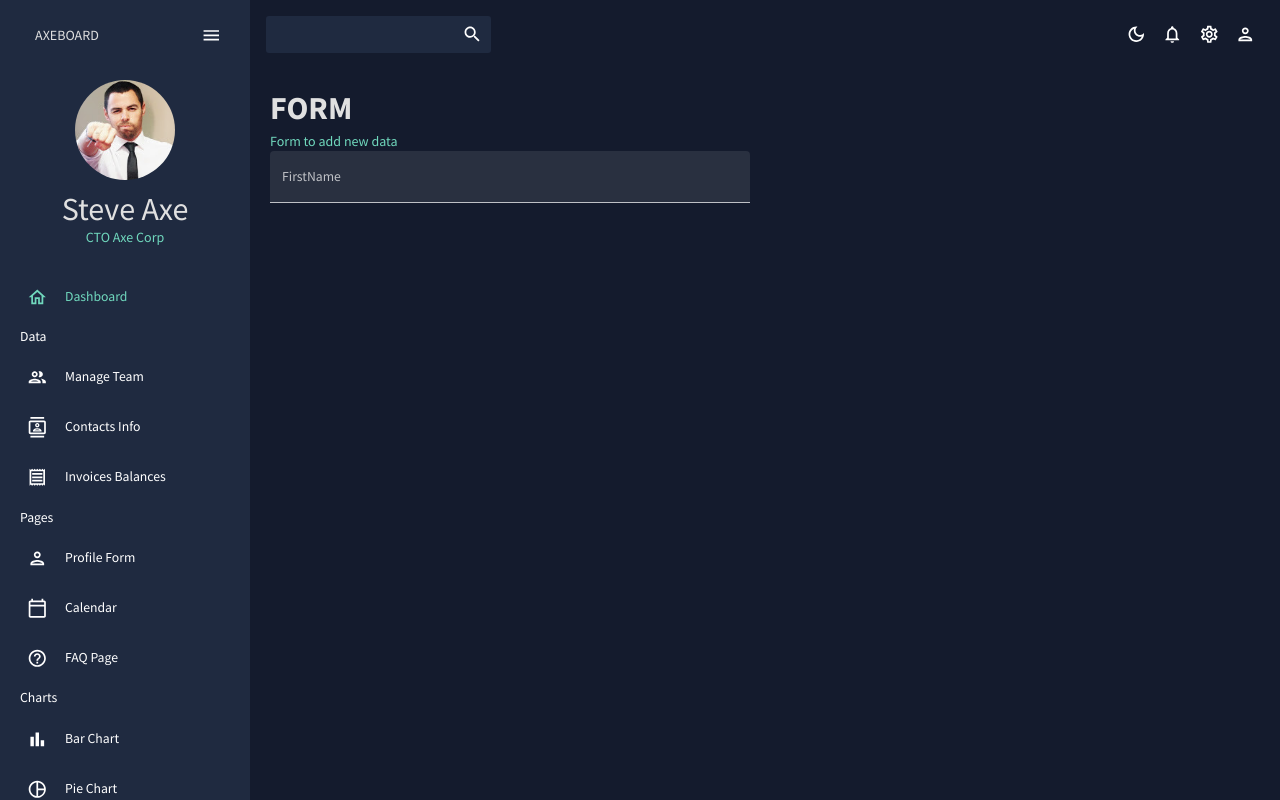
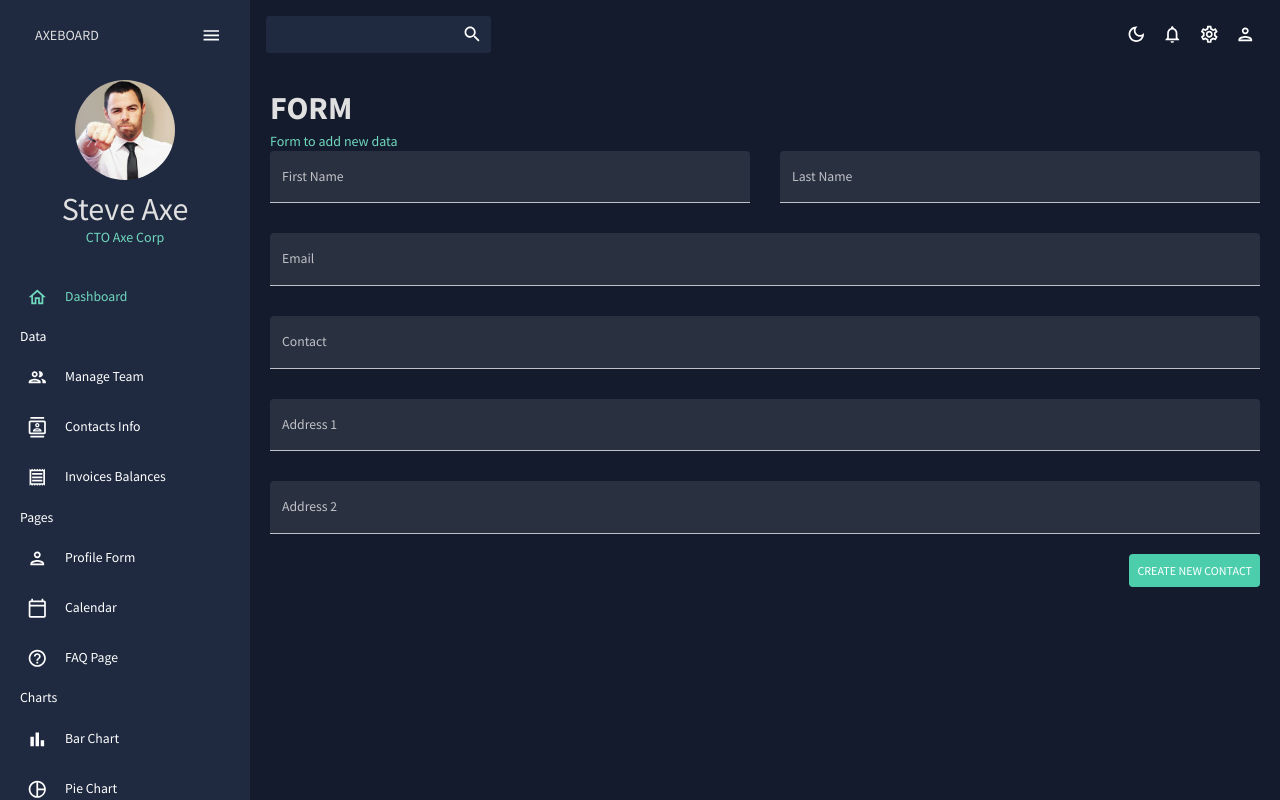
Before and after one commit to ehelgueroc/admin-dashboard, a React (Create React App) app: page /form in a window 1280 px wide. Built offline with nearby package versions, Linux system fonts and the light colour scheme.

Commit message:
Added more fields to the form and button

```diff
--- a/src/scenes/form/index.jsx
+++ b/src/scenes/form/index.jsx
@@ -1,14 +1,13 @@
 import React from 'react';
 import { Formik } from 'formik';
 import * as yup from 'yup';
-import { Box, useTheme, useMediaQuery, TextField } from '@mui/material';
+import { Box, useTheme, useMediaQuery, TextField, Button } from '@mui/material';
 import Header from '../../components/Header';
 import { getColorTokens } from '../../utils/getColorTokens';
 
 function Form() {
   const theme = useTheme();
   const colors = getColorTokens(theme.palette.mode);
-  console.log(colors);
   const isNonMobile = useMediaQuery('(min-width:600px)');
 
   const initialValues = {
@@ -56,7 +55,7 @@
                 fullWidth
                 variant='filled'
                 type='text'
-                label='FirstName'
+                label='First Name'
                 onBlur={handleBlur}
                 onChange={handleChange}
                 value={values.firstName}
@@ -65,6 +64,79 @@
                 helperText={touched.firstName && errors.firstName}
                 sx={{ gridColumn: 'span 2' }}
               />
+              <TextField
+                fullWidth
+                variant='filled'
+                type='text'
+                label='Last Name'
+                onBlur={handleBlur}
+                onChange={handleChange}
+                value={values.lastName}
+                name='lastName'
+                error={!!touched.lastName && !!errors.lastName}
+                helperText={touched.lastName && errors.lastName}
+                sx={{ gridColumn: 'span 2' }}
+              />
+              <TextField
+                fullWidth
+                variant='filled'
+                type='text'
+                label='Email'
+                onBlur={handleBlur}
+                onChange={handleChange}
+                value={values.email}
+                name='email'
+                error={!!touched.email && !!errors.email}
+                helperText={touched.email && errors.email}
+                sx={{ gridColumn: 'span 4' }}
+              />
+              <TextField
+                fullWidth
+                variant='filled'
+                type='text'
+                label='Contact'
+                onBlur={handleBlur}
+                onChange={handleChange}
+                value={values.contact}
+                name='contact'
+                error={!!touched.contact && !!errors.contact}
+                helperText={touched.contact && errors.contact}
+                sx={{ gridColumn: 'span 4' }}
+              />
+              <TextField
+                fullWidth
+                variant='filled'
+                type='text'
+                label='Address 1'
+                onBlur={handleBlur}
+                onChange={handleChange}
+                value={values.address1}
+                name='address1'
+                error={!!touched.address1 && !!errors.address1}
+                helperText={touched.address1 && errors.address1}
+                sx={{ gridColumn: 'span 4' }}
+              />
+              <TextField
+                fullWidth
+                variant='filled'
+                type='text'
+                label='Address 2'
+                onBlur={handleBlur}
+                onChange={handleChange}
+                value={values.address2}
+                name='address2'
+                error={!!touched.address2 && !!errors.address2}
+                helperText={touched.address2 && errors.address2}
+                sx={{ gridColumn: 'span 4' }}
+              />
+            </Box>
+            <Box display='flex' justifyContent='end' mt='20px'>
+              <Button
+                type='submit'
+                sx={{ backgroundColor: `${colors.greenAccent[500]}`, color: 'inherit' }}
+              >
+                Create new contact
+              </Button>
             </Box>
           </form>
         )}
```
